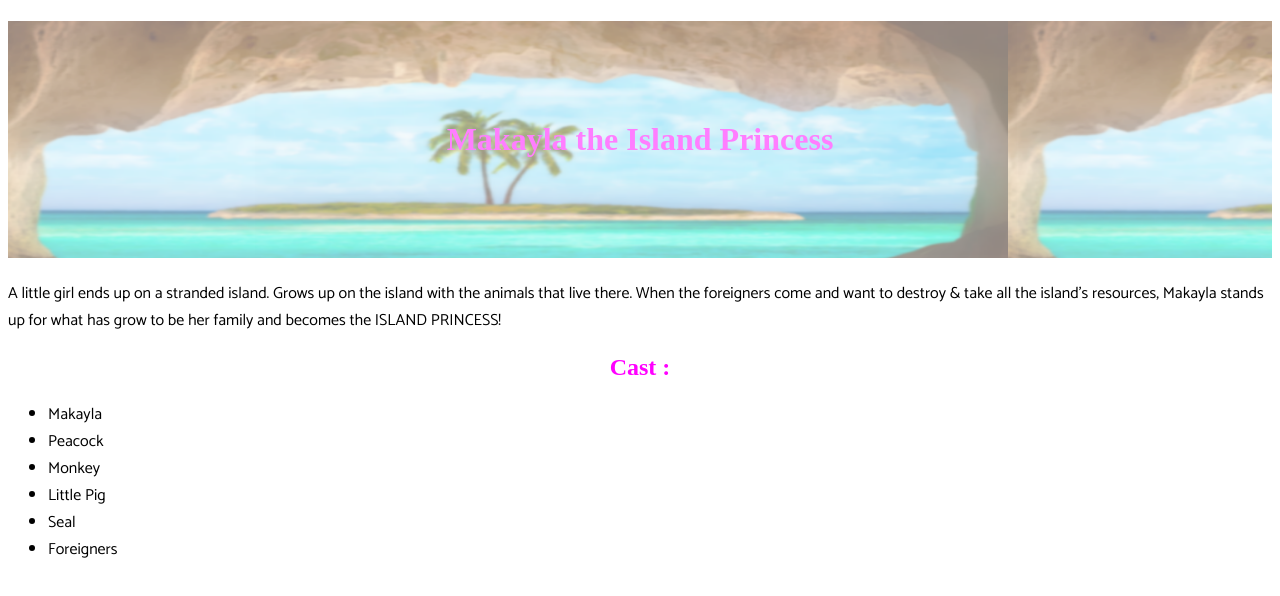
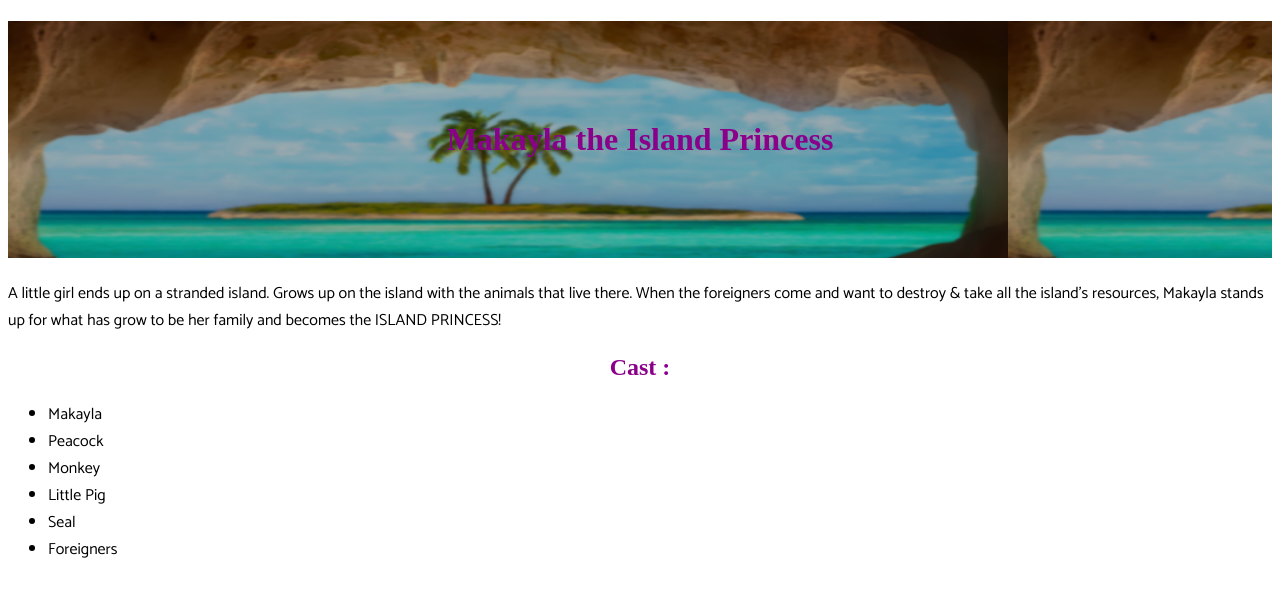
Before and after one commit to melaniep7687/movie-project, a plain HTML site: page index.html in a window 1280 px wide. Drawn offline with Linux system fonts and the light colour scheme; a web font is replaced by a local one.

```diff
--- a/style.css
+++ b/style.css
@@ -1,6 +1,6 @@
 h1,h2{
     text-align: center;
-    color: #FF00FF;
+    color: #8B008B;
     font-family:"Charmonman", "cursive";
 
 
@@ -10,9 +10,11 @@ body{
     font-family: 'Catamaran', sans-serif;
 }
 h1{
-      background-image: url("tropical-tree-island.jpg");
+      background: linear-gradient(rgba(0, 0, 0, 0.3), rgba(0, 0, 0, 0.3)), url('tropical-tree-island.jpg');
+      /*background-image: url("tropical-tree-island.jpg");  */
+      z-index: -1;
       padding:100px;
-      opacity:0.5;
-      color: #FF00FF;
+      /*opacity:0.5;*/
+      color: #8B008B;
 
 }
```
Also changed, not shown: 1 other file.
